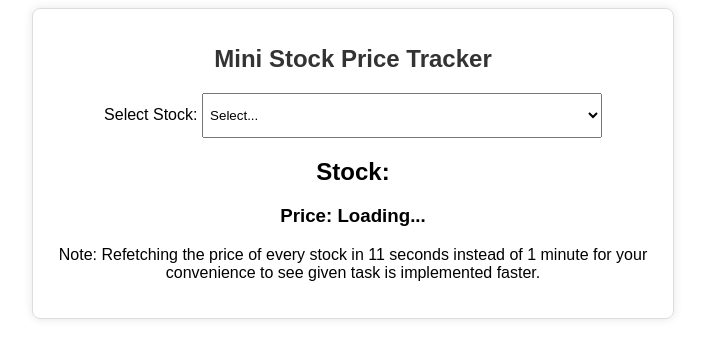
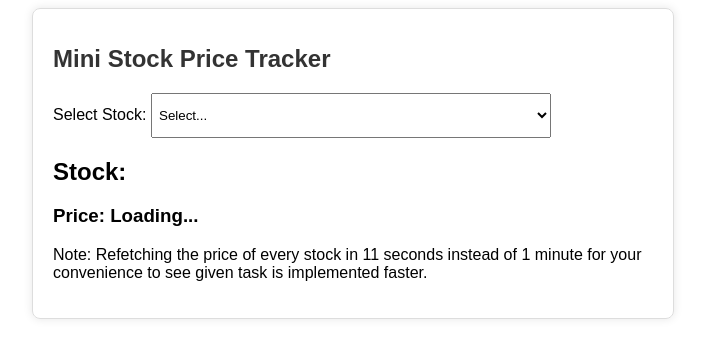
Before and after one commit to is1dd/spearmint-fronetend, a React (Vite) app: page / in a window 1280 px wide. Shown: the top 358 px of the page, without its empty margins (287-992 px from the left). Built offline with nearby package versions, Linux system fonts and the light colour scheme.

Commit message:
Update App.jsx

```diff
--- a/src/App.jsx
+++ b/src/App.jsx
@@ -36,7 +36,7 @@ const App = () => {
   // };
   const appStyles = {
     fontFamily: 'Arial, sans-serif',
-    textAlign: 'center',
+    textAlign: 'start',
     maxWidth: '600px',
     margin: 'auto',
     padding: '20px',
```
